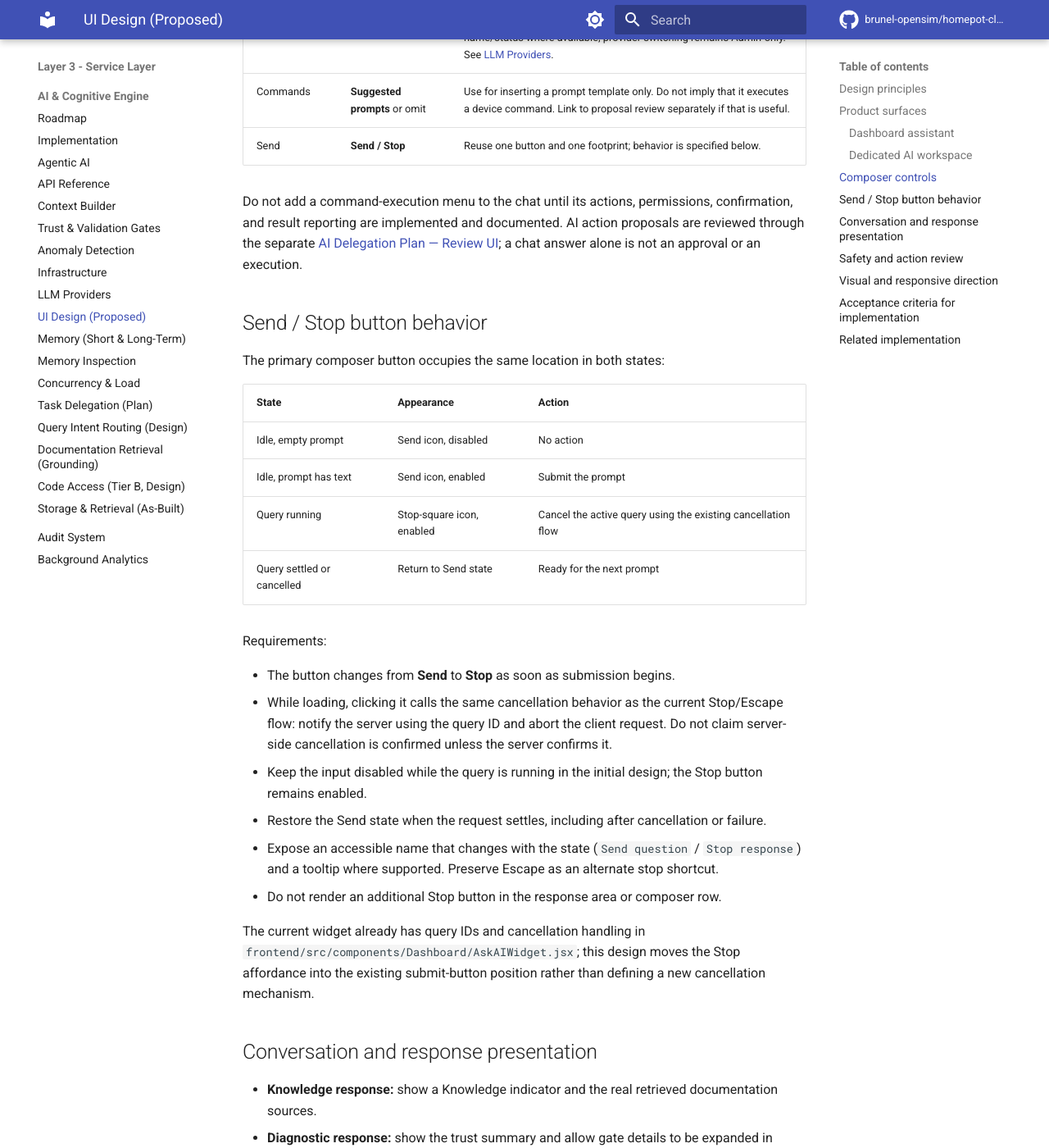
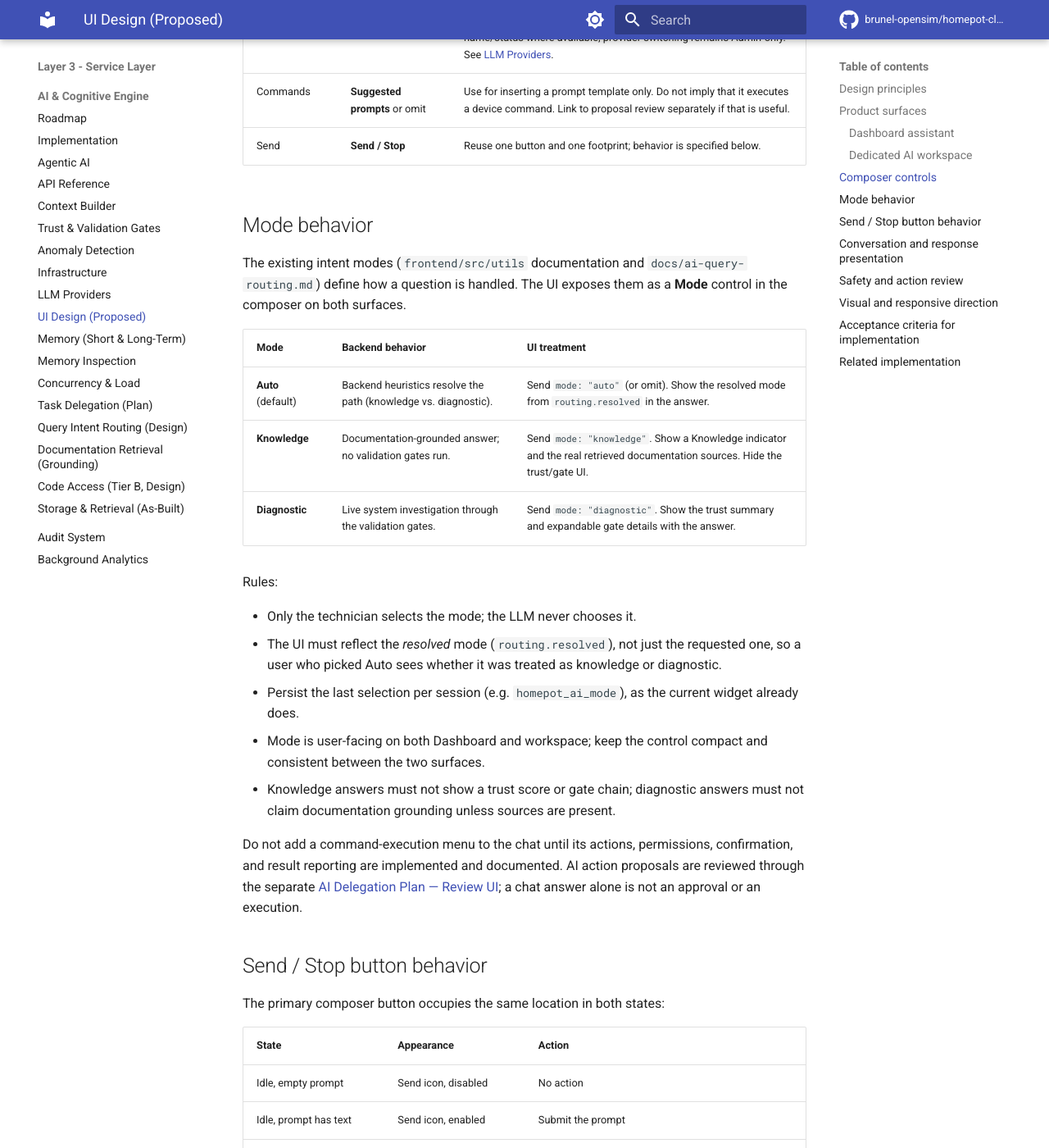
Before and after one commit to brunel-opensim/homepot-client, an MkDocs documentation site: the page built from docs/ai-ui-design.md, in a window 1280 px wide and 1400 px high, scrolled down 2667 px. Shown: the whole window at 82% size. Built offline with MkDocs 1.6.1 and Material for MkDocs 9.7.7, drawn with Linux system fonts in a browser that asks for light colours; comment, search, counter and statistics services are not loaded; the version menu is left out; some of the changed text lies outside the part shown.

Commit message:
docs(ai): document Auto/Knowledge/Diagnostic mode behavior in UI design

```diff
--- a/docs/ai-ui-design.md
+++ b/docs/ai-ui-design.md
@@ -98,11 +98,36 @@ to HomePot's actual capabilities rather than copying the labels literally.
 
 | Reference control | Proposed HomePot control | Behavior and constraints |
 |---|---|---|
-| Task | **Mode** | Auto, Knowledge, Diagnostic. Keep Auto as the default; selecting a mode is an explicit user override. |
+| Task | **Mode** | Auto, Knowledge, Diagnostic. Keep Auto as the default; selecting a mode is an explicit user override. See [Mode behavior](#mode-behavior). |
 | Agent | Omit initially | There is no independent agent selector in the current Dashboard assistant. Add one only when users can choose between real agents. |
 | Model | **Provider** | Ollama, OpenAI, or Anthropic. Show the configured model name/status where available; provider switching remains Admin-only. See [LLM Providers](ai-llm-providers.md). |
 | Commands | **Suggested prompts** or omit | Use for inserting a prompt template only. Do not imply that it executes a device command. Link to proposal review separately if that is useful. |
 | Send | **Send / Stop** | Reuse one button and one footprint; behavior is specified below. |
+
+## Mode behavior
+
+The existing intent modes (`frontend/src/utils` documentation and
+`docs/ai-query-routing.md`) define how a question is handled. The UI exposes
+them as a **Mode** control in the composer on both surfaces.
+
+| Mode | Backend behavior | UI treatment |
+|---|---|---|
+| **Auto** (default) | Backend heuristics resolve the path (knowledge vs. diagnostic). | Send `mode: "auto"` (or omit). Show the resolved mode from `routing.resolved` in the answer. |
+| **Knowledge** | Documentation-grounded answer; no validation gates run. | Send `mode: "knowledge"`. Show a Knowledge indicator and the real retrieved documentation sources. Hide the trust/gate UI. |
+| **Diagnostic** | Live system investigation through the validation gates. | Send `mode: "diagnostic"`. Show the trust summary and expandable gate details with the answer. |
+
+Rules:
+
+- Only the technician selects the mode; the LLM never chooses it.
+- The UI must reflect the *resolved* mode (`routing.resolved`), not just the
+  requested one, so a user who picked Auto sees whether it was treated as
+  knowledge or diagnostic.
+- Persist the last selection per session (e.g. `homepot_ai_mode`), as the
+  current widget already does.
+- Mode is user-facing on both Dashboard and workspace; keep the control compact
+  and consistent between the two surfaces.
+- Knowledge answers must not show a trust score or gate chain; diagnostic
+  answers must not claim documentation grounding unless sources are present.
 
 Do not add a command-execution menu to the chat until its actions, permissions,
 confirmation, and result reporting are implemented and documented. AI action
@@ -201,7 +226,9 @@ as complete based only on text in a chat response.
   while a query is running.
 - Stop uses the existing query cancellation flow and does not falsely report
   server confirmation.
-- Mode and provider controls use accurate names and respect permissions.
+- Mode and provider controls use accurate names and respect permissions. Mode
+  selection persists per session and the resolved mode is shown with each
+  answer.
 - Knowledge sources and diagnostic trust details remain visible and accurate.
 - No control suggests arbitrary commands or device changes unless the
   corresponding capability and review flow are implemented.
```
